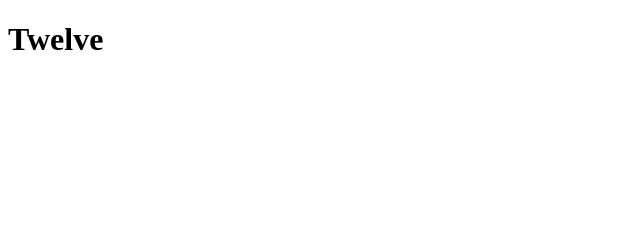
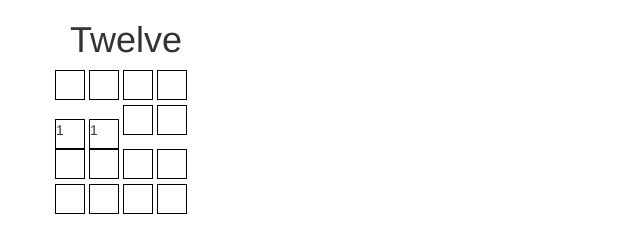
Before and after one commit to waltertan12/2048.1, a plain HTML site: page index.html in a window 1280 px wide. Shown: the whole page, without its empty margins (0-640 px from the left). Drawn offline with nearby package versions, Linux system fonts and the light colour scheme.

Commit message:
Add keylistener for game

```diff
--- /dev/null
+++ b/assets/index.css
@@ -0,0 +1,6 @@
+.tile {
+  border: 1px solid black;
+  display: inline-block;
+  height: 30px;
+  width: 30px;
+}
--- a/index.html
+++ b/index.html
@@ -2,15 +2,67 @@
 <html>
 <head>
   <title>Twelve</title>
+  <link rel="stylesheet" href="https://maxcdn.bootstrapcdn.com/bootstrap/3.3.5/css/bootstrap.min.css">
+  <link rel="stylesheet" href="assets/index.css">
   <script type="text/javascript" src="scripts/grid.js"></script>
   <script type="text/javascript" src="scripts/tile.js"></script>
   <script type="text/javascript" src="scripts/game.js"></script>
+  <script type="text/javascript" src="scripts/key_listener.js"></script>
+
+
+  <script type="text/javascript" >
+    game = null;
+    window.addEventListener('DOMContentLoaded', function (e) {
+      game = new Game(4);
+      game.addTile();
+      game.render();
+    }, false)
+  </script>
 </head>
 <body>
   <div class="container">
     <h1>Twelve</h1>
-    <div id="content">
-
+    <div id="twelve-grid">
+      <div class="row" id="row-0">
+        <div class="tile">
+        </div>
+        <div class="tile">
+        </div>
+        <div class="tile">
+        </div>
+        <div class="tile">
+        </div>
+      </div>
+      <div class="row" id="row-1">
+        <div class="tile">
+        </div>
+        <div class="tile">
+        </div>
+        <div class="tile">
+        </div>
+        <div class="tile">
+        </div>
+      </div>
+      <div class="row" id="row-2">
+        <div class="tile">
+        </div>
+        <div class="tile">
+        </div>
+        <div class="tile">
+        </div>
+        <div class="tile">
+        </div>
+      </div>
+      <div class="row" id="row-3">
+        <div class="tile">
+        </div>
+        <div class="tile">
+        </div>
+        <div class="tile">
+        </div>
+        <div class="tile">
+        </div>
+      </div>
     </div>
   </div>
 </body>
--- a/scripts/game.js
+++ b/scripts/game.js
@@ -150,4 +150,20 @@
 
     return tiles;
   };
+
+  Game.prototype.render = function() {
+    this.addTile();
+    var grid = this.grid.grid;
+
+    for (var x = 0; x < grid.length; x++) {
+      var row = document.getElementById("row-" + x);
+      for (var y = 0; y < grid[x].length; y++) {
+        if (grid[x][y] === null) {
+          row.children[y].innerHTML = " ";
+        } else {
+          row.children[y].innerHTML = "" + grid[x][y].value;
+        }
+      }
+    }
+  };
 })(this);
--- /dev/null
+++ b/scripts/key_listener.js
@@ -0,0 +1,29 @@
+(function (root) {
+  "use strict";
+
+  root.onkeyup = function (e) {
+    console.log(e);
+    switch (e.keyCode) {
+      // left arrow
+      case 37:
+        game.slide("down");
+        break;
+      // up arrow
+      case 38:
+        game.slide("left");
+
+        break;
+      // right arrow
+      case 39:
+        game.slide("up");
+
+        break;
+      // down arrow
+      case 40:
+        game.slide("right");
+
+        break;
+    }
+    game.render();
+  };
+})(this);
```
